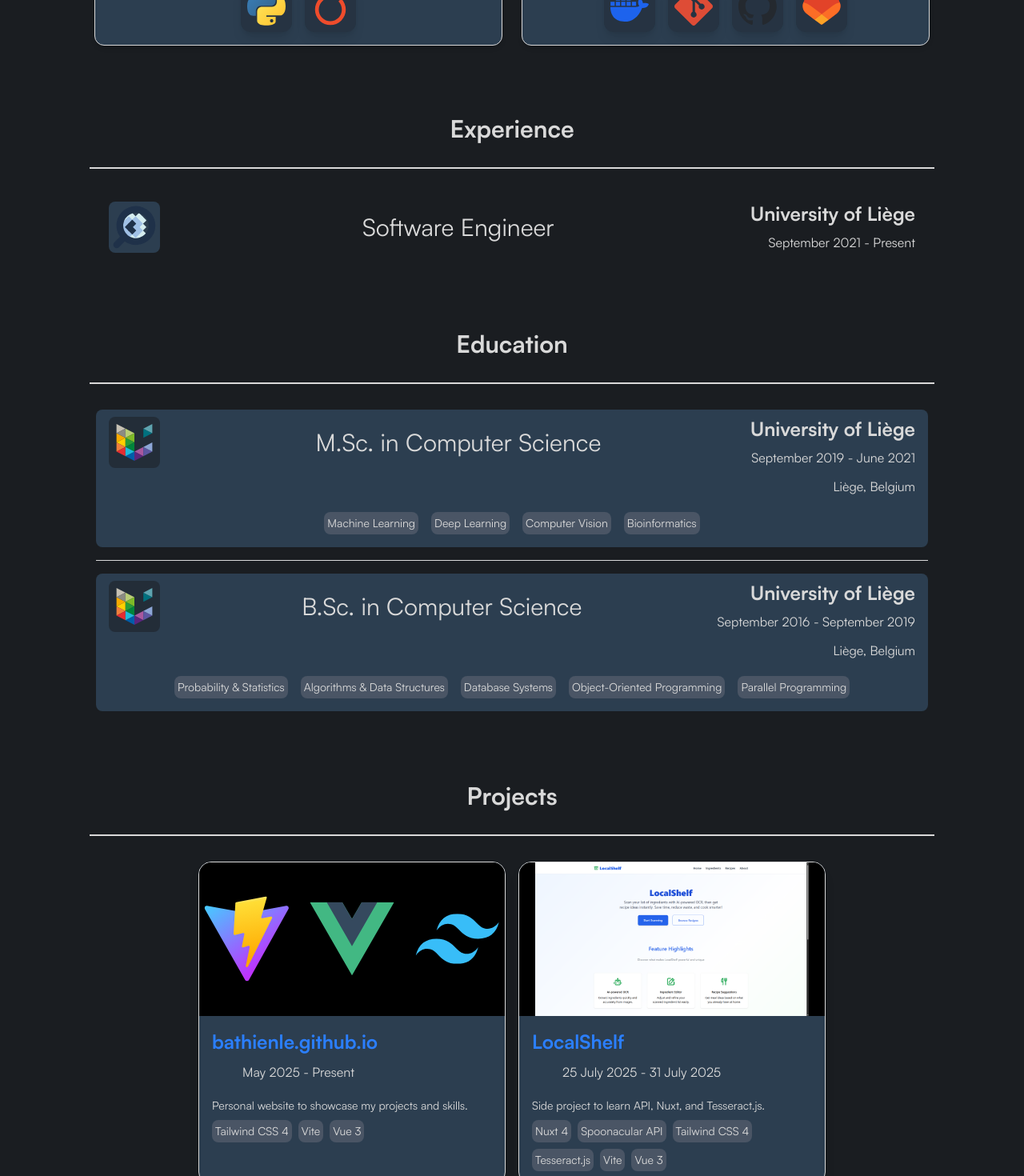
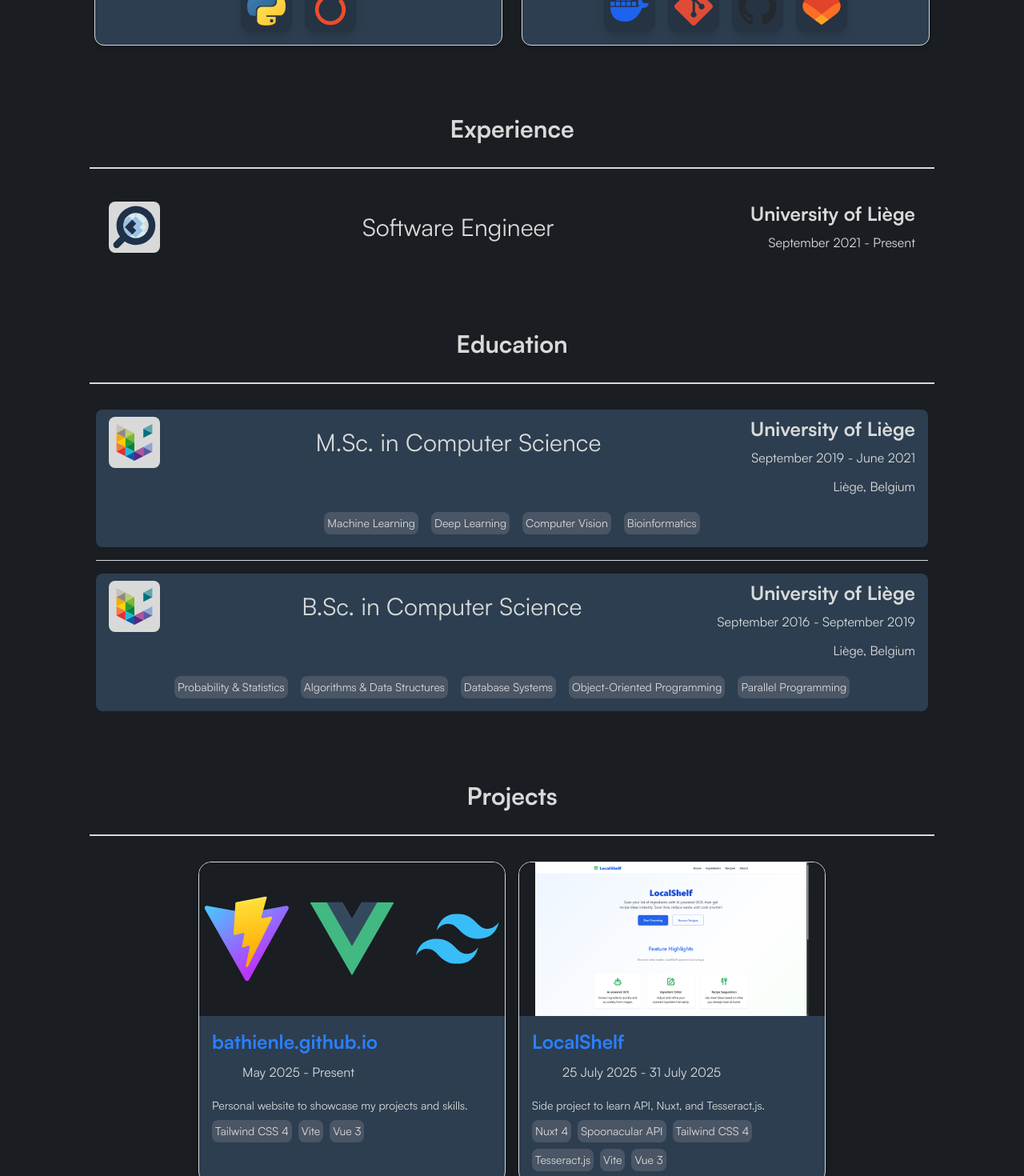
Before and after one commit to bathienle/bathienle.github.io, a Vue app: page / in a window 1280 px wide. Shown: the part 1602-3072 px from the top of the page at 80% size. Built offline with nearby package versions, Linux system fonts and the light colour scheme; some icons are missing.

Commit message:
Change icon background to neutral (#98)

```diff
--- a/src/components/EducationItem.vue
+++ b/src/components/EducationItem.vue
@@ -2,7 +2,7 @@
   <div class="p-2 rounded-lg bg-secondary">
     <div class="flex items-center">
       <div class="flex-none flex justify-center items-center w-20">
-        <div class="flex justify-center items-center w-16 h-16 bg-dominant/50 rounded-lg">
+        <div class="flex justify-center items-center w-16 h-16 bg-neutral rounded-lg">
           <img :src="education.icon" :alt="education.institution" />
         </div>
       </div>
--- a/src/components/ExperienceItem.vue
+++ b/src/components/ExperienceItem.vue
@@ -7,10 +7,7 @@
   >
     <div class="flex items-center">
       <div class="flex-none flex justify-center items-center w-20">
-        <div
-          class="flex justify-center items-center w-16 h-16 rounded-lg"
-          :class="isOpen ? 'bg-dominant/70' : 'bg-secondary'"
-        >
+        <div class="flex justify-center items-center w-16 h-16 rounded-lg bg-neutral">
           <img :src="experience.icon" :alt="experience.company" />
         </div>
       </div>
--- a/src/components/ProjectCard.vue
+++ b/src/components/ProjectCard.vue
@@ -1,6 +1,6 @@
 <template>
   <div class="max-w-sm w-full rounded-2xl overflow-hidden shadow-lg bg-secondary border border-neutral">
-    <div class="h-48 w-full overflow-hidden bg-black">
+    <div class="h-48 w-full overflow-hidden bg-dominant">
       <img class="object-contain w-full h-full" :src="project.image" :alt="project.title" />
     </div>
 
```
